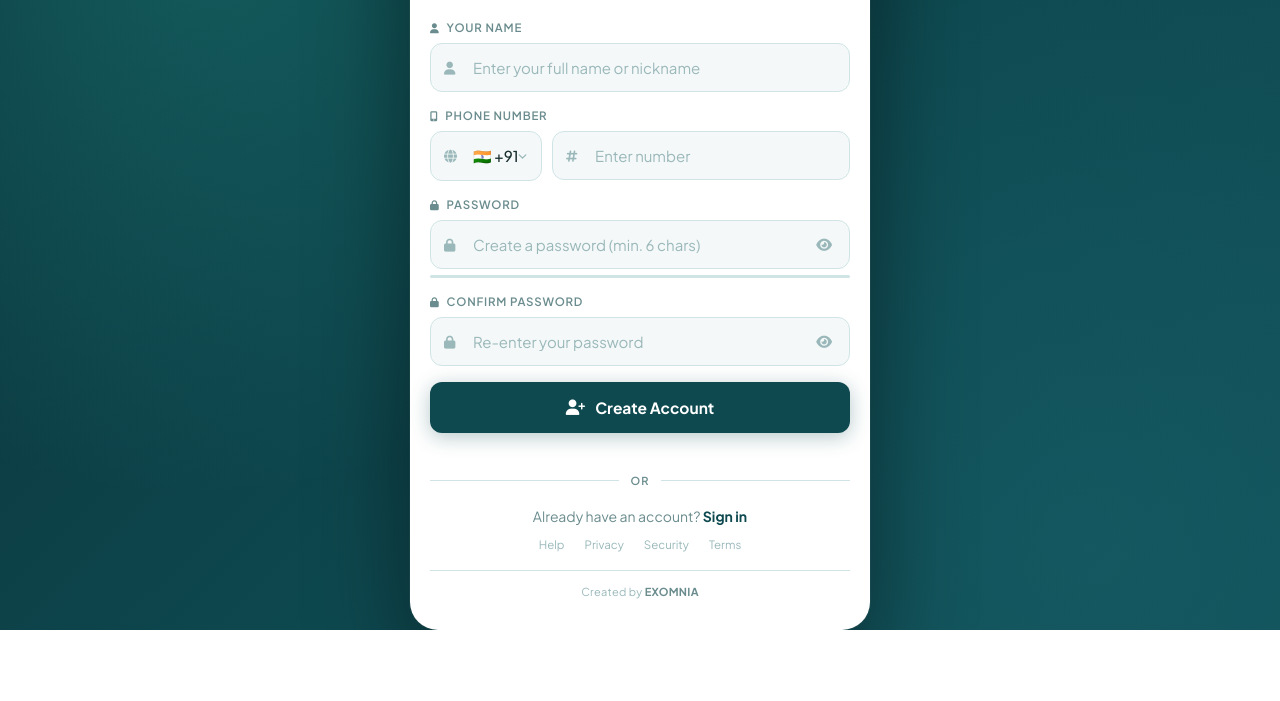
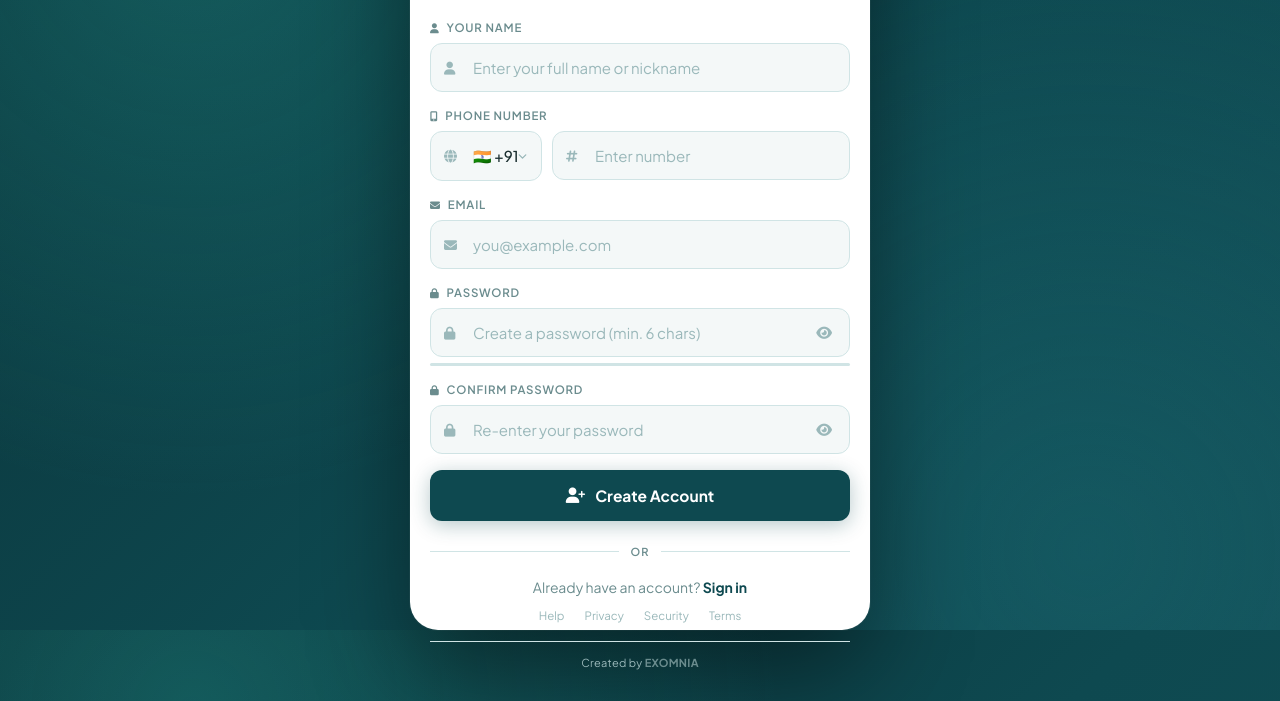
Before and after one commit to sdoluisdolui123-chat/Exochat, a Flask app: page / in a window 1280 px wide. Shown: the part 170-871 px from the top of the page. Before the commit the page ends 800 px from the top, so only its background shows below. Run offline with Flask 3, Linux system fonts and the light colour scheme; parts of the project's set-up code (start-up, migrations or seed data) failed here and were passed over; some libraries are stand-ins or nearby versions.

Commit message:
Update signup.html

```diff
--- a/exomnia/templates/signup.html
+++ b/exomnia/templates/signup.html
@@ -257,6 +257,16 @@
                 </div>
 
                 <div class="field">
+                    <label class="field-label"><i class="fas fa-envelope"></i> Email</label>
+                    <div class="input-wrap">
+                        <i class="pfx fas fa-envelope"></i>
+                        <input type="email" id="email" name="email"
+                               placeholder="you@example.com"
+                               autocomplete="email" autocorrect="off" spellcheck="false" required>
+                    </div>
+                </div>
+
+                <div class="field">
                     <label class="field-label"><i class="fas fa-lock"></i> Password</label>
                     <div class="input-wrap">
                         <i class="pfx fas fa-lock"></i>
@@ -328,6 +338,7 @@
 
         const pwdEl  = document.getElementById('password');
         const confEl = document.getElementById('password_confirm');
+        const emailEl = document.getElementById('email');
 
         // Strength meter
         pwdEl.closest('.input-wrap').insertAdjacentHTML('afterend',
@@ -382,6 +393,7 @@
             const conf = confEl.value;
             if (!name)          { e.preventDefault(); showErr('Please enter your name.');                  document.getElementById('display_name').focus(); return; }
             if (!num)           { e.preventDefault(); showErr('Please enter your phone number.');          phoneEl.focus(); return; }
+            if (!emailEl.value.trim() || !/^[^@\s]+@[^@\s]+\.[^@\s]+$/.test(emailEl.value.trim())) { e.preventDefault(); showErr('Please enter a valid email address.'); emailEl.focus(); return; }
             if (pwd.length < 6) { e.preventDefault(); showErr('Password must be at least 6 characters.'); pwdEl.focus();   return; }
             if (pwd !== conf)   { e.preventDefault(); showErr('Passwords do not match.');                  confEl.focus();  return; }
             buildPhone();
```
